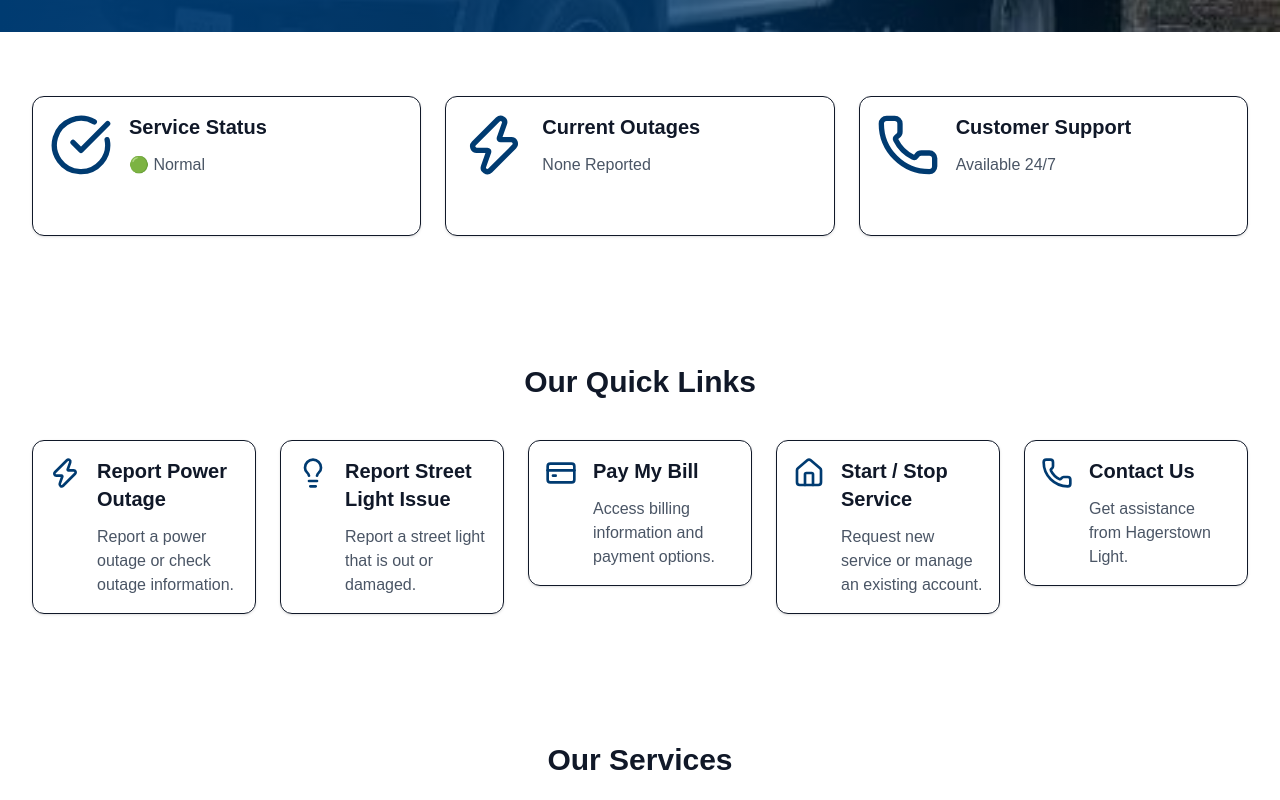
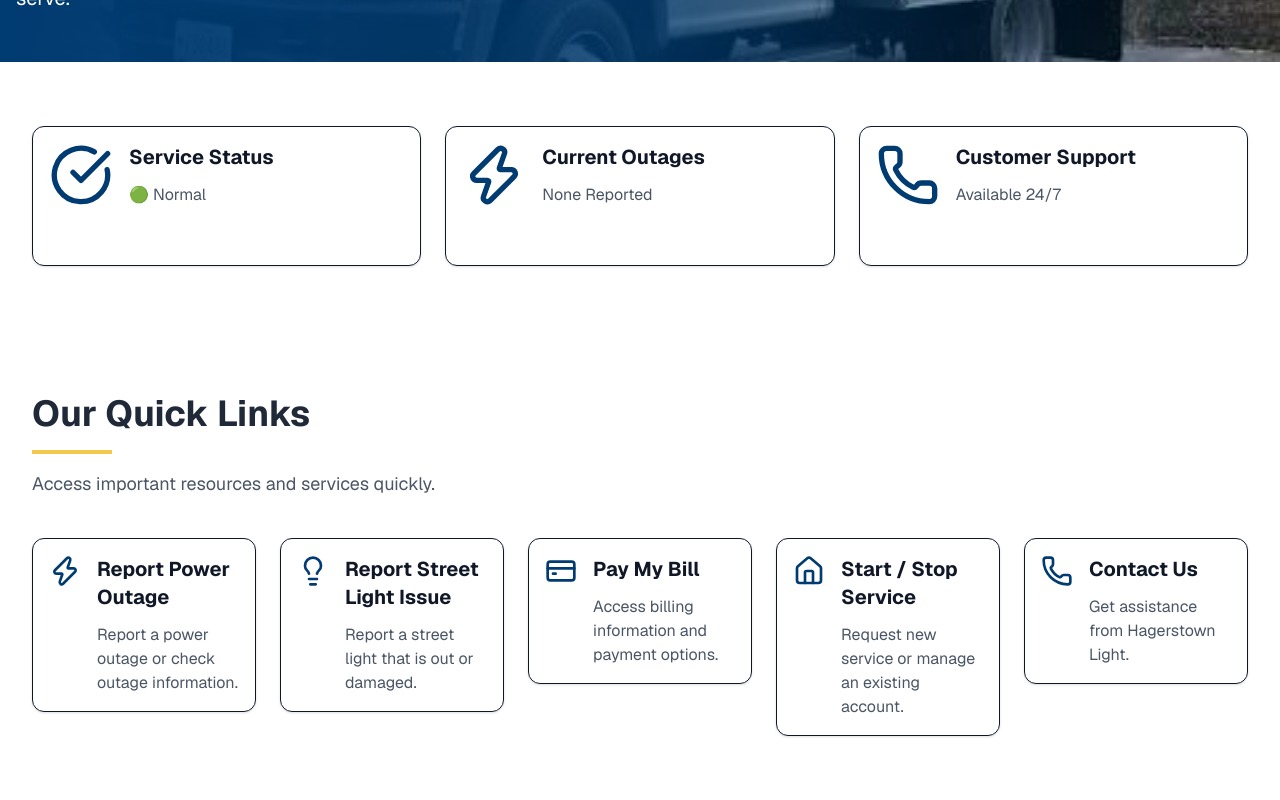
Before and after one commit to clinemichael/hagerstown-light-website, a Next.js app: page / in a window 1280 px wide. Shown: the part 660-1460 px from the top of the page. Built offline with nearby package versions, Linux system fonts and the light colour scheme.

Commit message:
Created reusable component library

```diff
--- a/app/globals.css
+++ b/app/globals.css
@@ -26,5 +26,5 @@
 body {
   background: var(--background);
   color: var(--foreground);
-  font-family: Arial, Helvetica, sans-serif;
+  font-family: var(--font-geist-sans);
 }
--- /dev/null
+++ b/components/Card.tsx
@@ -0,0 +1,11 @@
+export default function Card({
+  children,
+}: {
+  children: React.ReactNode;
+}) {
+  return (
+    <div className="p-4 border rounded-xl shadow-sm hover:shadow-lg hover:border-brand-blue transition min-h-[140px]">
+      {children}
+    </div>
+  );
+}
--- a/components/QuickLinks.tsx
+++ b/components/QuickLinks.tsx
@@ -1,10 +1,8 @@
-import {
-  Zap,
-  Lightbulb,
-  CreditCard,
-  House,
-  Phone,
-} from "lucide-react";
+import {Zap, Lightbulb, CreditCard, House, Phone,} from "lucide-react";
+import Section from "./Section";
+import SectionTitle from "./SectionTitle";
+import Card from "./Card";
+
 import type { LucideIcon } from "lucide-react";
 type QuickLink = {
   title: string;
@@ -42,19 +40,18 @@ const quickLinks: QuickLink[] = [
 
 export default function QuickLinks() {
   return (
-    <section className="px-8 py-16">
-        <h2 className="text-3xl font-bold text-center mb-10">
-      Our Quick Links
-        </h2>
-        <div className="grid grid-cols-1 sm:grid-cols-2 lg:grid-cols-5 gap-6 mx-auto"></div><div className="grid md:grid-cols-5 gap-6  mx-auto">
+    <Section>
+      <SectionTitle
+        title="Our Quick Links"
+        description="Access important resources and services quickly."
+      />
+      <div className="grid grid-cols-1 sm:grid-cols-2 lg:grid-cols-5 gap-6 mx-auto">
 
       {quickLinks.map((link) => (
   <div key={link.title}>
-    <div className="p-4 border rounded-xl shadow-sm hover:shadow-lg hover:border-brand-blue transition min-h-[140px]">
-
-        <div className="flex items-start gap-4">
-
-    <div>
+    <Card>
+      <div className="flex items-start gap-4">
+        <div>
         <link.icon className="text-brand-blue" size={32} />
     </div>
     <div>
@@ -68,12 +65,13 @@ export default function QuickLinks() {
 
     </div>
     </div>
-    </div>
+    </Card>
+
     </div>
 
 ))}
 
         </div>
-    </section>
+    </Section>
   );
 }
--- /dev/null
+++ b/components/Section.tsx
@@ -0,0 +1,13 @@
+export default function Section({
+  children,
+}: {
+  children: React.ReactNode;
+}) {
+  return (
+    <section className="py-16 px-8">
+      <div className="max-w-7xl mx-auto">
+        {children}
+      </div>
+    </section>
+  );
+}
--- /dev/null
+++ b/components/SectionTitle.tsx
@@ -0,0 +1,23 @@
+export default function SectionTitle({
+  title,
+  description,
+}: {
+  title: string;
+  description?: string;
+}) {
+  return (
+    <div className="mb-10">
+      <h2 className="text-4xl font-bold text-brand-dark">
+        {title}
+      </h2>
+
+      <div className="h-1 w-20 bg-brand-gold my-4"></div>
+
+      {description && (
+        <p className="text-lg text-gray-600 max-w-3xl">
+          {description}
+        </p>
+      )}
+    </div>
+  );
+}
```
